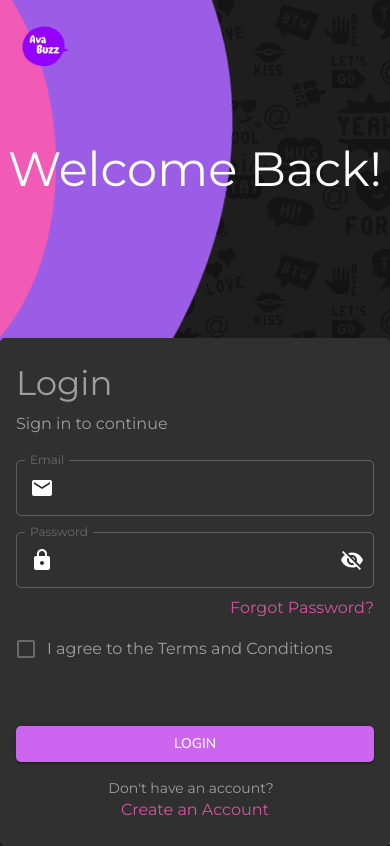
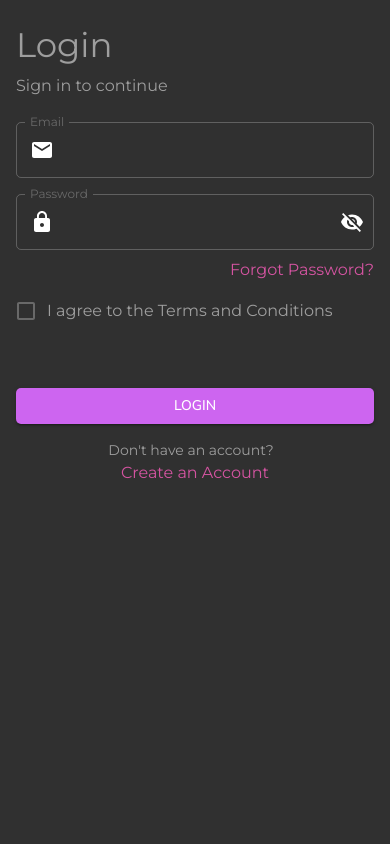
Before and after one commit to terrychitter/avabuzz, a React (Vite) app: page /login in a window 390 px wide. Built offline with nearby package versions, Linux system fonts and the light colour scheme.

Commit message:
Update AuthLayout styling

```diff
--- a/src/components/CustomComponents/AuthLayout.tsx
+++ b/src/components/CustomComponents/AuthLayout.tsx
@@ -23,25 +23,26 @@ const AuthLayout: React.FC<AuthLayoutProps> = ({
   const theme = useTheme();
 
   // Media query for advanced media queries
-  const isLargeScreen = useMediaQuery(theme.breakpoints.up("lg"));
+  const isLargeScreen = useMediaQuery(theme.breakpoints.up("md"));
 
   return (
     <>
       <CustomBackground />
       <Grid container minHeight={"100vh"}>
+        {isLargeScreen && (
           <Grid
             item
             xs={12}
             md={7}
             sx={{
-            height: isLargeScreen ? "100vh" : "40vh",
+              height: "100vh",
               position: "relative",
               overflow: "hidden",
               display: "flex",
               flexDirection: "column",
               justifyContent: "center",
-            alignItems: isLargeScreen ? "flex-start" : "center",
-            paddingLeft: isLargeScreen ? theme.spacing(5) : 0,
+              alignItems: "flex-start",
+              paddingLeft: theme.spacing(5),
             }}
           >
             <Box
@@ -51,17 +52,17 @@ const AuthLayout: React.FC<AuthLayoutProps> = ({
                 display: "flex",
                 flexDirection: "column",
                 justifyContent: "center",
-              alignItems: isLargeScreen ? "flex-start" : "center",
+                alignItems: "flex-start",
                 width: "100%",
-              paddingLeft: isLargeScreen ? theme.spacing(5) : 0,
+                paddingLeft: theme.spacing(5),
               }}
             >
               <Typography
-              variant={isLargeScreen ? "h2" : "h3"}
+                variant="h2"
                 component="h2"
                 sx={{
                   color: "white",
-                textAlign: isLargeScreen ? "left" : "center",
+                  textAlign: "left",
                 }}
               >
                 {heroContent}
@@ -83,12 +84,13 @@ const AuthLayout: React.FC<AuthLayoutProps> = ({
               />
             </Link>
           </Grid>
+        )}
         <Grid
           item
           xs={12}
-          md={5}
+          md={isLargeScreen ? 5 : 12}
           sx={{
-            minheight: "100vh",
+            minHeight: "100vh",
             display: "flex",
             justifyContent: "center",
             alignItems: "center",
@@ -113,6 +115,7 @@ const AuthLayout: React.FC<AuthLayoutProps> = ({
               display: "flex",
               justifyContent: "space-between",
               flexDirection: "column",
+              borderRadius: 0, // Remove rounding on all screen sizes
             }}
           >
             {formComponent}
--- a/src/components/CustomComponents/CustomBackground/CustomBackground.css
+++ b/src/components/CustomComponents/CustomBackground/CustomBackground.css
@@ -1,5 +1,5 @@
 .custom-background {
-    position: fixed;
+    position: absolute;
     top: 0;
     left: 0;
     width: 100%;
```
Lines whose indentation alone changed are shown as unchanged.
